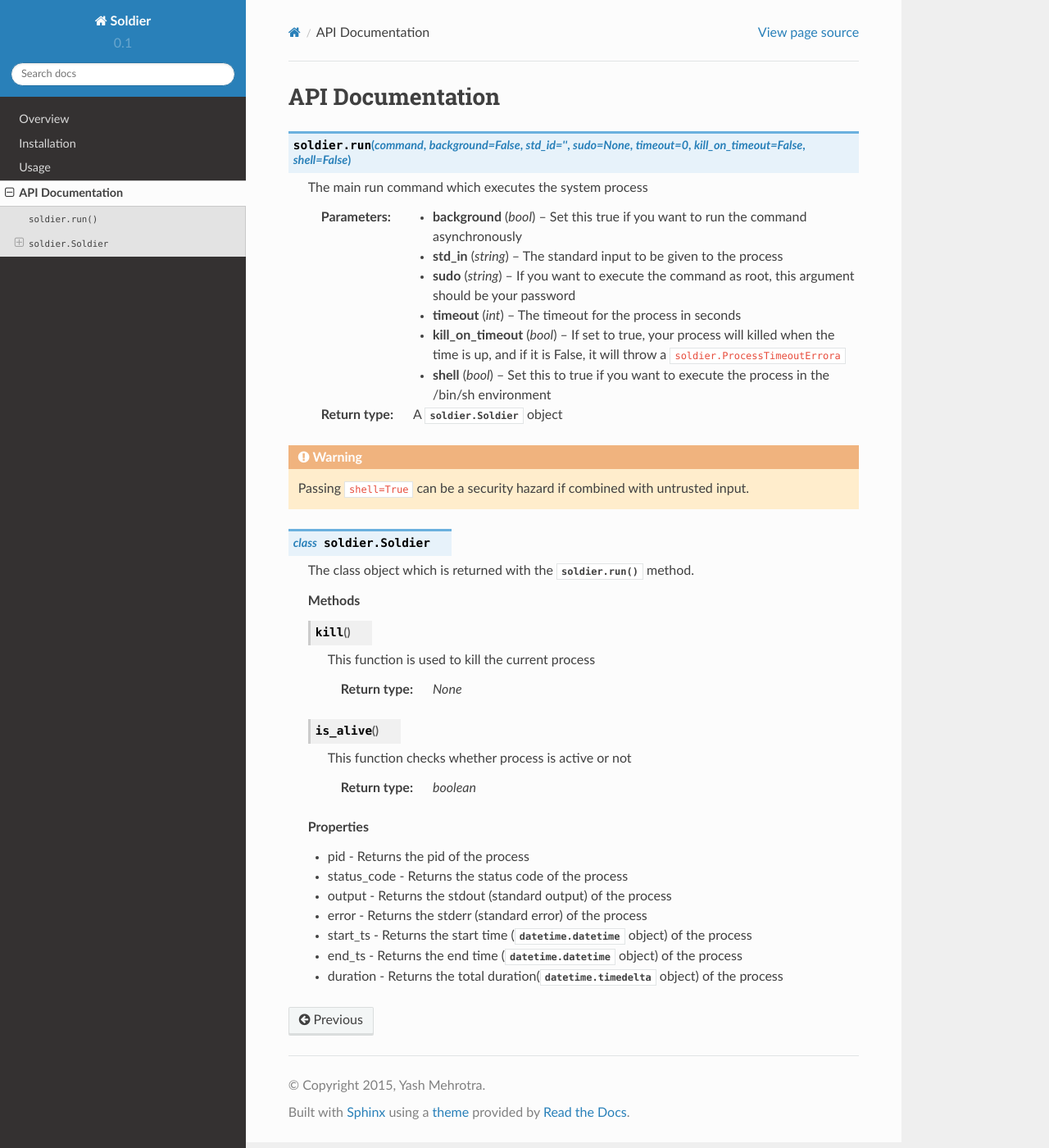
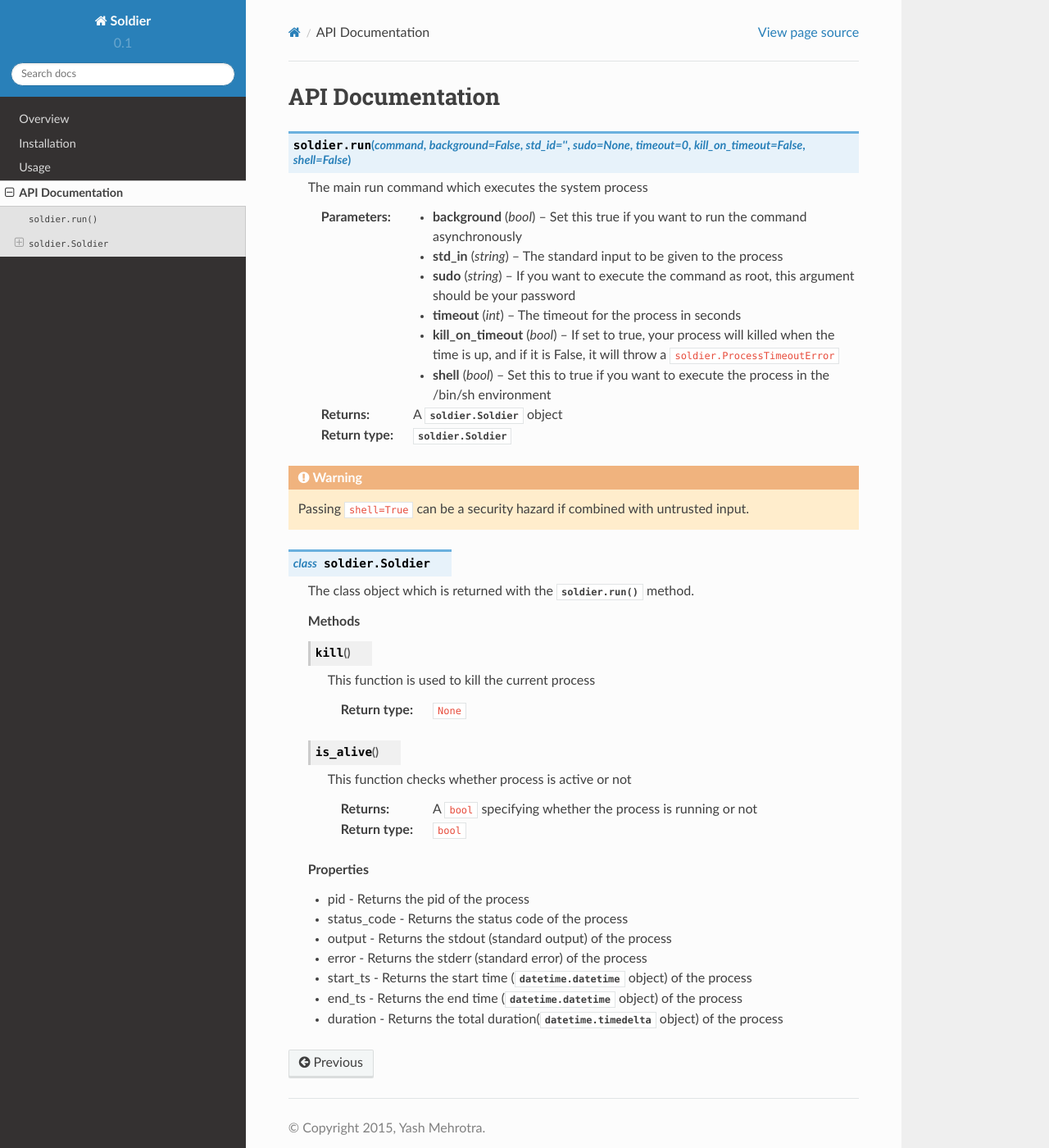
Before and after one commit to yashmehrotra/soldier, a Sphinx documentation site: the page built from docs/api_documentation.rst, in a window 1280 px wide and 1400 px high. Shown: the whole window at 82% size. Built offline with Sphinx 7.4.7 and the Read the Docs theme 2.0.0, drawn with Linux system fonts in a browser that asks for light colours; pages that are not in the unit, such as notebooks, are missing from menus.

Commit message:
More Docs 4

```diff
--- a/docs/api_documentation.rst
+++ b/docs/api_documentation.rst
@@ -13,11 +13,12 @@ API Documentation
     :type sudo: string
     :param timeout: The timeout for the process in seconds
     :type timeout: int
-    :param kill_on_timeout: If set to true, your process will killed when the time is up, and if it is False, it will throw a ``soldier.ProcessTimeoutErrora``
+    :param kill_on_timeout: If set to true, your process will killed when the time is up, and if it is False, it will throw a ``soldier.ProcessTimeoutError``
     :type kill_on_timeout: bool
     :param shell: Set this to true if you want to execute the process in the /bin/sh environment
     :type shell: bool
-    :rtype: A :class:`soldier.Soldier` object
+    :returns: A :class:`soldier.Soldier` object
+    :rtype: :class:`soldier.Soldier`
 
 .. warning::
 
@@ -34,14 +35,15 @@ API Documentation
 
         This function is used to kill the current process
 
-        :rtype: *None*
+        :rtype: ``None``
 
 
     .. function:: is_alive()
 
         This function checks whether process is active or not
 
-        :rtype: *boolean*
+        :returns: A ``bool`` specifying whether the process is running or not
+        :rtype: ``bool``
 
 
     **Properties**
```
